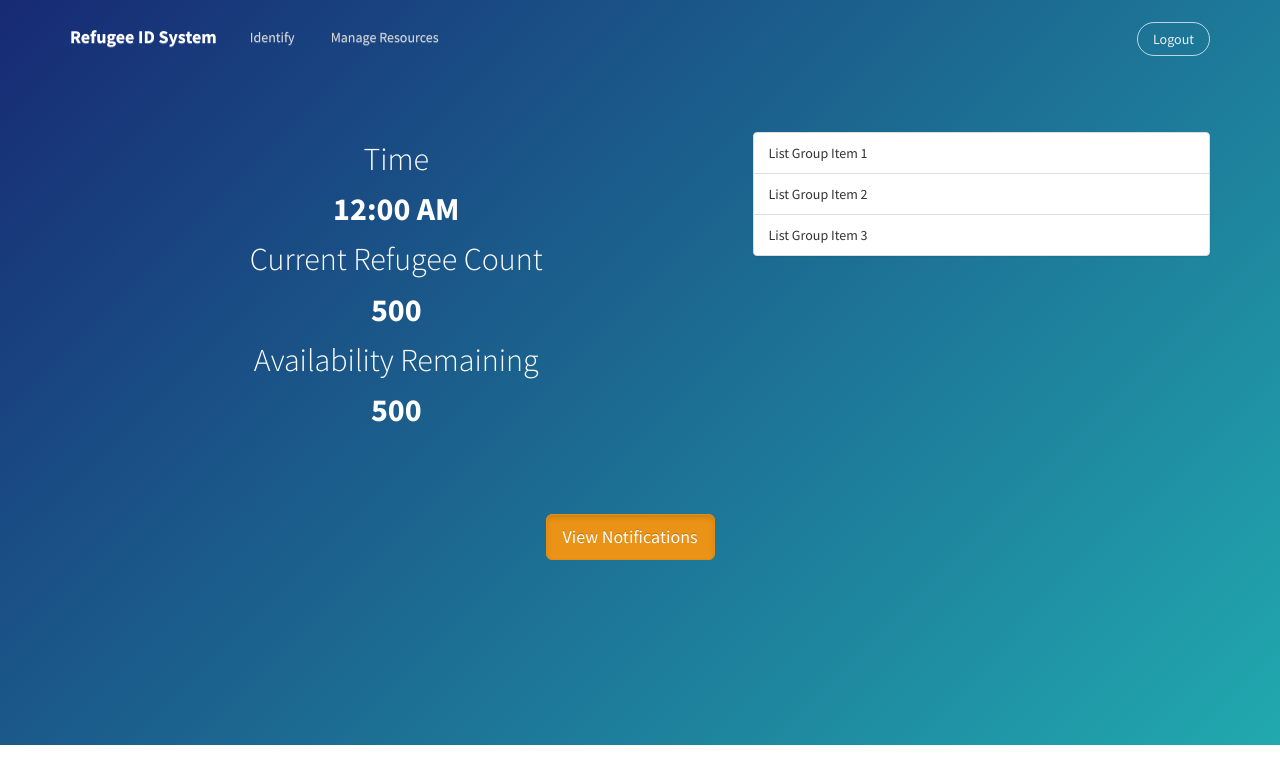
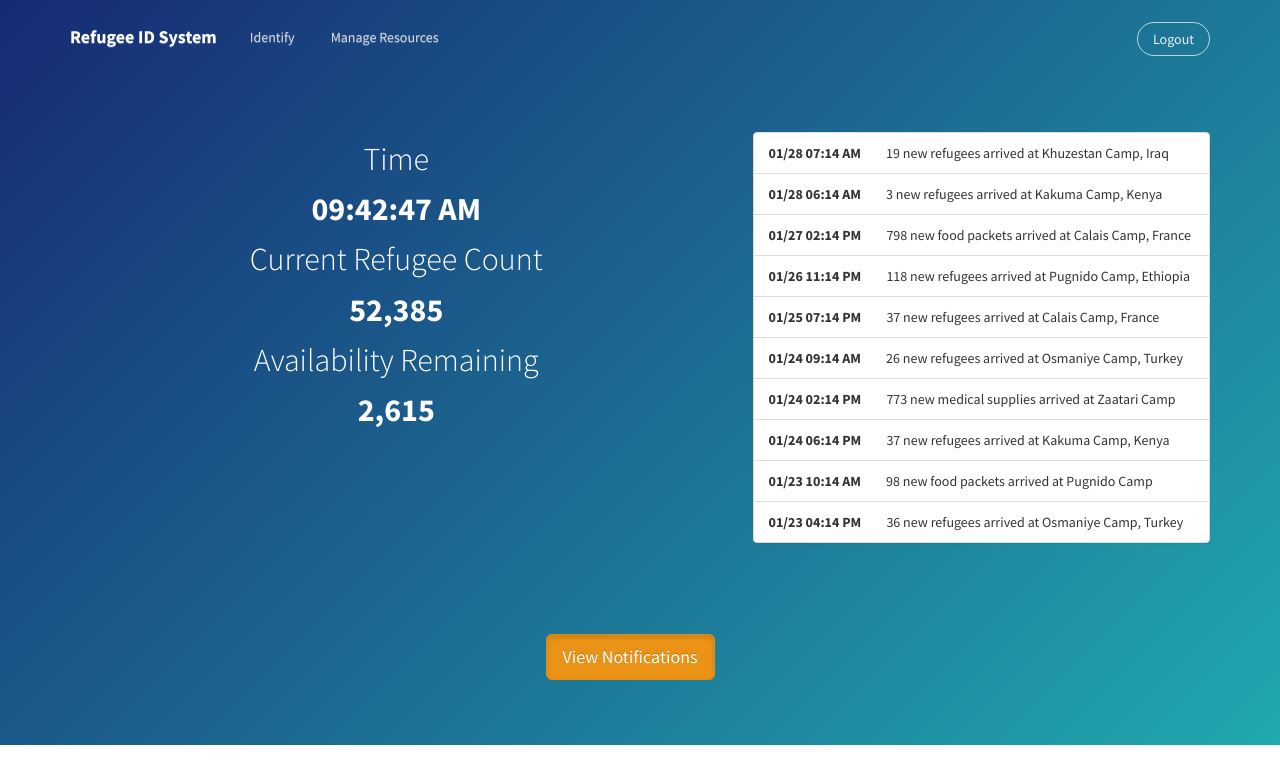
Before and after one commit to VVinayak/MyNameIs, a plain HTML site: page static/Dashboard/index.html in a window 1280 px wide. Drawn offline with nearby package versions, Linux system fonts and the light colour scheme.

Commit message:
new dashboard and identify page

```diff
--- a/static/Dashboard/index.html
+++ b/static/Dashboard/index.html
@@ -48,29 +48,50 @@
                 <div class="row">
                     <div class="col-lg-5 col-lg-offset-1 col-md-5 col-md-offset-0">
                         <h1 class="text-center" style="margin-top:10px;margin-bottom:15px;font-size:32px;">Time</h1>
-                        <h1 class="text-center" style="margin-top:10px;margin-bottom:15px;font-size:32px;">
-                            <strong>12:00 AM</strong>
+                        <h1 class="text-center" style="margin-top:10px;margin-bottom:15px;font-size:32px;" >
+                            <strong id="time">12:00 AM</strong>
                         </h1>
                         <h1 class="text-center" style="margin-top:10px;margin-bottom:15px;font-size:32px;">Current Refugee Count </h1>
                         <h1 class="text-center" style="margin-top:10px;margin-bottom:15px;font-size:32px;">
-                            <strong>500 </strong>
+                            <strong>52,385 </strong>
                         </h1>
                         <h1 class="text-center" style="margin-top:10px;margin-bottom:15px;font-size:32px;">Availability Remaining</h1>
                         <h1 class="text-center" style="margin-top:10px;margin-bottom:15px;font-size:32px;">
-                            <strong>500 </strong>
+                            <strong>2,615 </strong>
                         </h1>
                         <h1 style="margin-top:10px;margin-bottom:15px;font-size:32px;"> </h1>
                     </div>
                     <div class="col-lg-5 col-lg-offset-1 col-md-6 col-md-offset-1">
                         <ul class="list-group">
                             <li class="list-group-item">
-                                <span>List Group Item 1</span>
+                                <span><strong>01/28 07:14 AM &nbsp; &nbsp; &nbsp; &nbsp; </strong> 19 new refugees arrived at Khuzestan Camp, Iraq</span>
                             </li>
                             <li class="list-group-item">
-                                <span>List Group Item 2</span>
+                                <span><strong>01/28 06:14 AM &nbsp; &nbsp; &nbsp; &nbsp; </strong> 3 new refugees arrived at Kakuma Camp, Kenya</span>
                             </li>
                             <li class="list-group-item">
-                                <span>List Group Item 3</span>
+                                <span><strong>01/27 02:14 PM &nbsp; &nbsp; &nbsp; &nbsp; </strong> 798 new food packets arrived at Calais Camp, France</span>
+                            </li>
+                            <li class="list-group-item">
+                                <span><strong>01/26 11:14 PM &nbsp; &nbsp; &nbsp; &nbsp; </strong> 118 new refugees arrived at Pugnido Camp, Ethiopia</span>
+                            </li>
+                            <li class="list-group-item">
+                                <span><strong>01/25 07:14 PM &nbsp; &nbsp; &nbsp; &nbsp; </strong> 37 new refugees arrived at Calais Camp, France</span>
+                            </li>
+                            <li class="list-group-item">
+                                <span><strong>01/24 09:14 AM &nbsp; &nbsp; &nbsp; &nbsp; </strong> 26 new refugees arrived at Osmaniye Camp, Turkey</span>
+                            </li>
+                            <li class="list-group-item">
+                                <span><strong>01/24 02:14 PM &nbsp; &nbsp; &nbsp; &nbsp; </strong> 773 new medical supplies arrived at Zaatari Camp</span>
+                            </li>
+                            <li class="list-group-item">
+                                <span><strong>01/24 06:14 PM &nbsp; &nbsp; &nbsp; &nbsp; </strong> 37 new refugees arrived at Kakuma Camp, Kenya</span>
+                            </li>
+                            <li class="list-group-item">
+                                <span><strong>01/23 10:14 AM &nbsp; &nbsp; &nbsp; &nbsp; </strong> 98 new food packets arrived at Pugnido Camp</span>
+                            </li>
+                            <li class="list-group-item">
+                                <span><strong>01/23 04:14 PM &nbsp; &nbsp; &nbsp; &nbsp; </strong> 36 new refugees arrived at Osmaniye Camp, Turkey</span>
                             </li>
                         </ul>
                     </div>
@@ -83,6 +104,15 @@
             </div>
         </div>
     </div>
+    <script>
+        function updateClock() {
+            time = new Date().toLocaleTimeString('en-US', {hour: '2-digit', minute: '2-digit', second: '2-digit', hour12: true})
+            document.getElementById('time').innerHTML = time;
+            setTimeout(updateClock, 1000);
+        }
+        updateClock();
+    </script>
+
     <script src="https://cdnjs.cloudflare.com/ajax/libs/jquery/1.12.4/jquery.min.js"></script>
     <script src="https://cdnjs.cloudflare.com/ajax/libs/twitter-bootstrap/3.3.7/js/bootstrap.min.js"></script>
 </body>
```
Also changed, not shown: static/Identify/index.html (+15 -0 lines).
